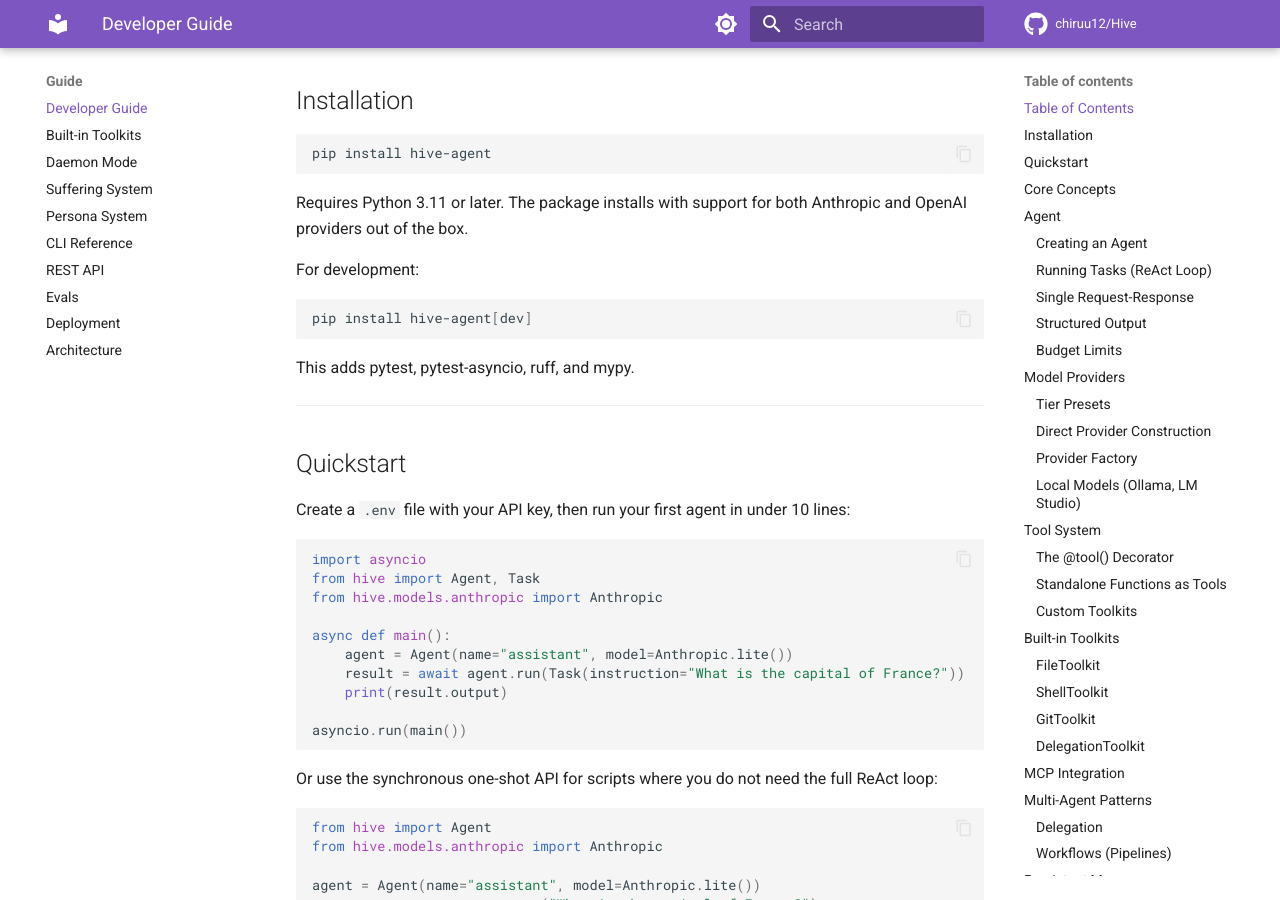
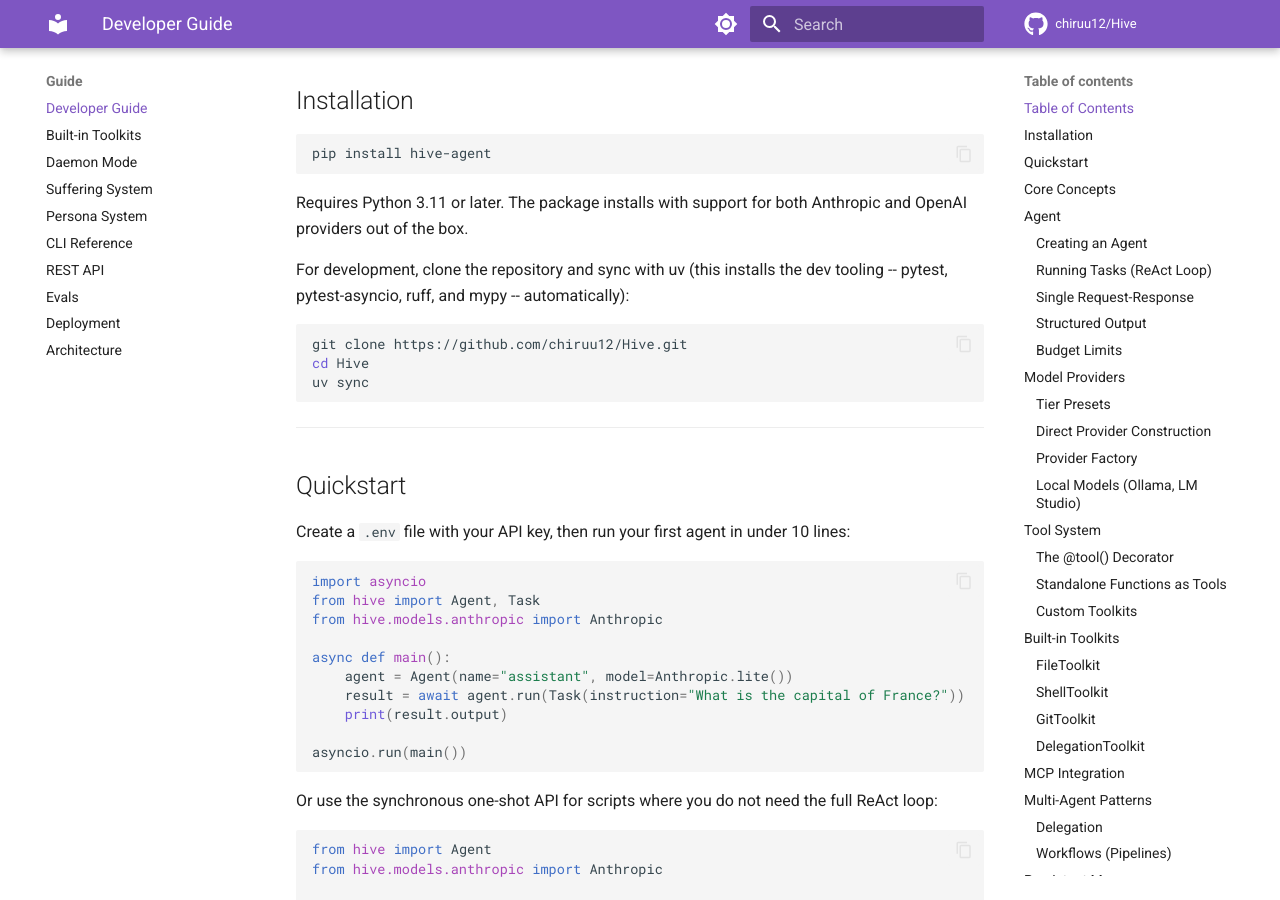
Before and after one commit to chiruu12/Hive, an MkDocs documentation site: the page built from docs/guide/developer-guide.md, in a window 1280 px wide and 900 px high, scrolled down 1505 px. Built offline with MkDocs 1.6.1 and Material for MkDocs 9.7.7, drawn with Linux system fonts in a browser that asks for light colours; comment, search, counter and statistics services are not loaded.

Commit message:
chore(ci): coverage gate, strict docs build, single dev-dependency source
- consolidate dev tooling into [dependency-groups].dev (the optional
  [project.optional-dependencies].dev duplicated it and had drifted);
  add the missing types-python-dateutil and pytest-cov
- CI: gate the 3.12 test leg on 73% coverage (current: 74.4%; ratchet
  the floor up over time, never down)
- CI: new docs job runs mkdocs build --strict so broken docs fail PRs
  instead of only failing the deploy after merge
- update workflows and the developer guide for the removed dev extra

Part 2 of the v0.7 hardening plan (master plan, Workstream D3-D4)

````diff
--- a/docs/guide/developer-guide.md
+++ b/docs/guide/developer-guide.md
@@ -50,13 +50,14 @@
 
 Requires Python 3.11 or later. The package installs with support for both Anthropic and OpenAI providers out of the box.
 
-For development:
+For development, clone the repository and sync with uv (this installs the dev
+tooling -- pytest, pytest-asyncio, ruff, and mypy -- automatically):
 
 ```bash
-pip install hive-agent[dev]
+git clone https://github.com/chiruu12/Hive.git
+cd Hive
+uv sync
 ```
-
-This adds pytest, pytest-asyncio, ruff, and mypy.
 
 ---
 
````
Also changed, not shown: pyproject.toml (+5 -8 lines), 3 other files.
